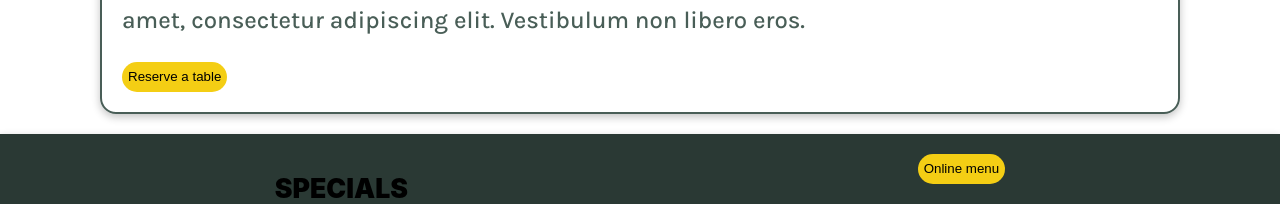
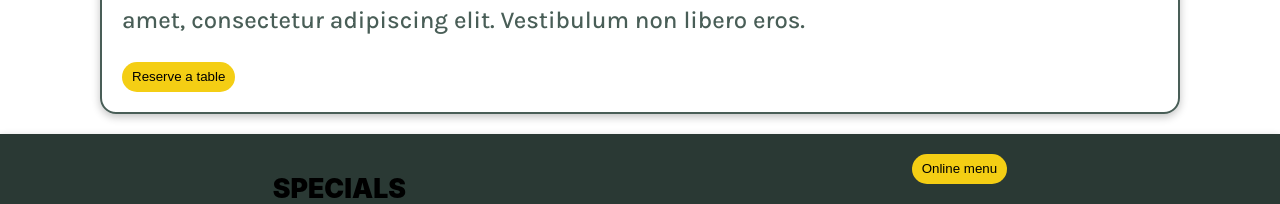
Before and after one commit to VeronicaAndersen/Little-Lemon-App, a React (Create React App) app: page / in a window 1280 px wide. Shown: the part 596-800 px from the top of the page. Built offline with nearby package versions, Linux system fonts and the light colour scheme; a web font is replaced by a local one.

Commit message:
Added styling for buttons

```diff
--- a/src/App.css
+++ b/src/App.css
@@ -147,7 +147,15 @@ button {
   border-radius: 16px;
   padding: 10px;
 }
+button{
+  cursor: pointer;
+  padding: 0 10px;
+}
 
+button:hover{
+  background-color: var(--primary);
+  color: #fff;
+}
 
 
 footer {
```
